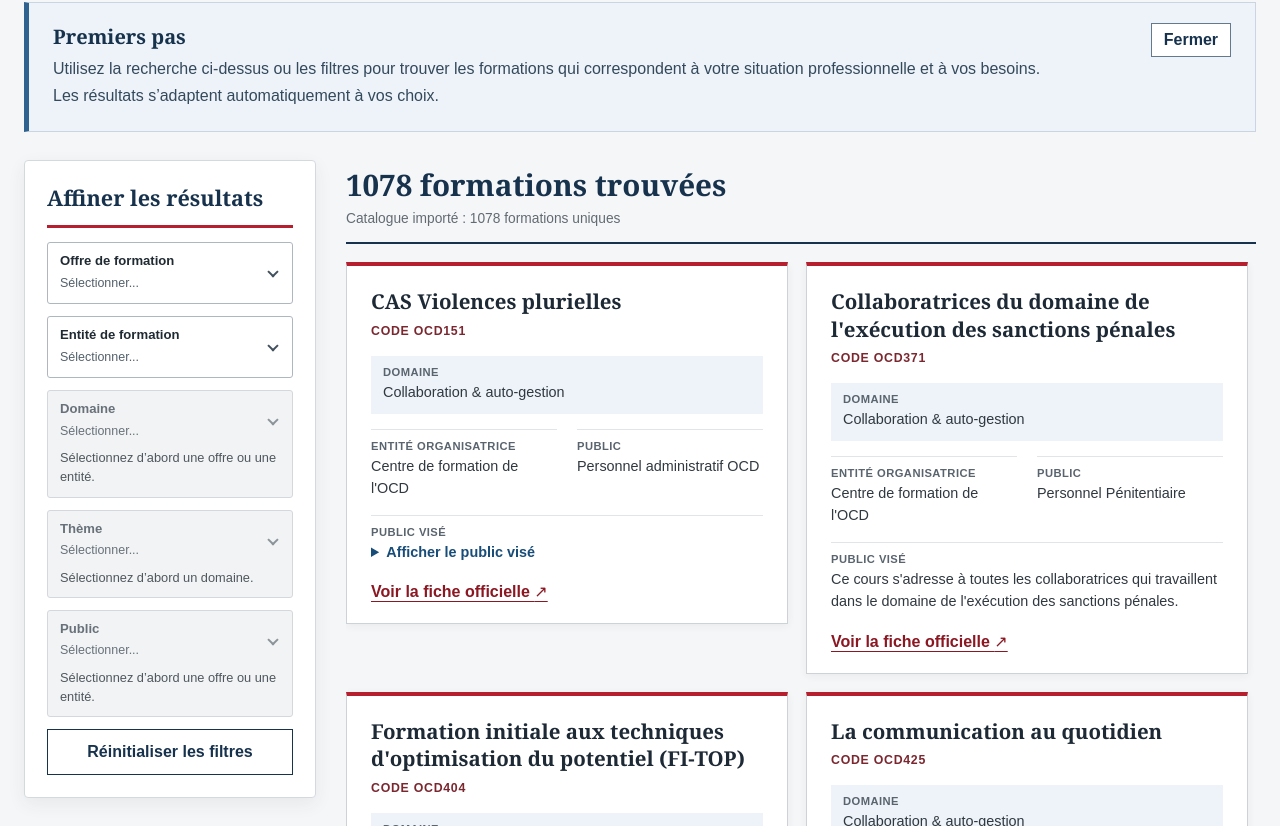
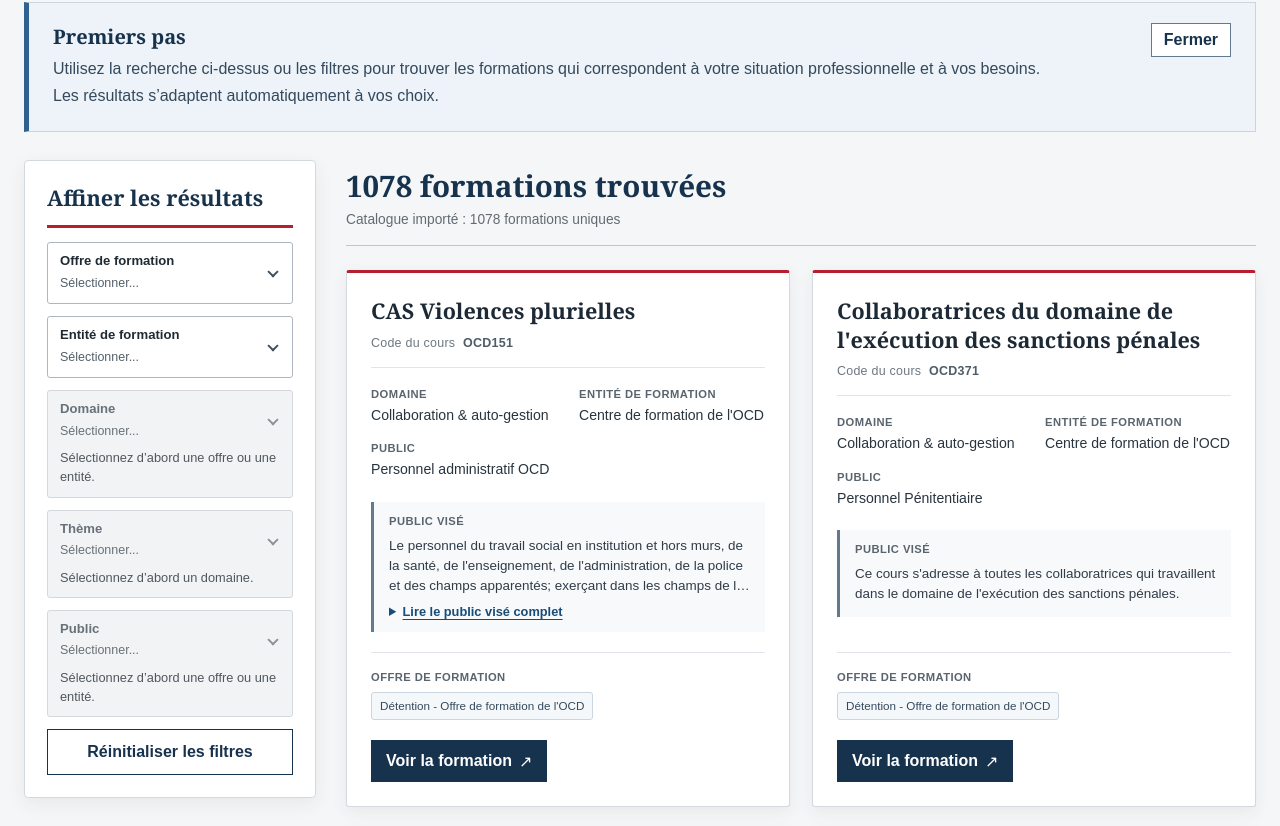
Before and after one commit to technologies-formation/catalogue-formations, a React (Vite) app: page / in a window 1280 px wide. Shown: the part 354-1180 px from the top of the page. Built offline with nearby package versions, Linux system fonts and the light colour scheme.

Commit message:
feat: moderniser les cartes de formation

```diff
--- a/src/App.css
+++ b/src/App.css
@@ -407,9 +407,9 @@ select:disabled {
 }
 
 .official-results-heading {
-  margin-bottom: 18px;
-  padding: 4px 0 16px;
-  border-bottom: 2px solid #17324d;
+  margin-bottom: 24px;
+  padding: 5px 0 18px;
+  border-bottom: 1px solid #bcc7d1;
 }
 
 .official-results-heading h2 {
@@ -429,7 +429,7 @@ select:disabled {
   display: flex;
   flex-wrap: wrap;
   gap: 8px;
-  margin-top: 15px;
+  margin-top: 18px;
 }
 
 .active-filters button {
@@ -461,70 +461,64 @@ select:disabled {
 
 .official-results-scroll {
   display: grid;
-  align-items: start;
-  gap: 18px;
-  max-height: 860px;
-  padding-right: 8px;
-  overflow-y: auto;
+  align-items: stretch;
+  gap: 22px;
 }
 
 .official-course-card {
   min-width: 0;
-  padding: 22px 24px;
-  border: 1px solid #cdd2d7;
-  border-top: 4px solid #b51f2e;
+  display: flex;
+  flex-direction: column;
+  padding: 24px;
+  border: 1px solid #d3d9df;
+  border-top: 3px solid #b51f2e;
+  border-radius: 3px;
   background: #fff;
-  box-shadow: 0 2px 8px rgba(23, 50, 77, .06);
+  box-shadow: 0 5px 16px rgba(23, 50, 77, .07);
 }
 
 .official-course-card-heading {
-  margin-bottom: 18px;
+  margin-bottom: 20px;
+  padding-bottom: 17px;
+  border-bottom: 1px solid #e1e5e9;
 }
 
 .official-course-card h3 {
   margin: 0;
   color: #1d2935;
   font-family: Georgia, 'Times New Roman', serif;
-  font-size: 1.28rem;
-  line-height: 1.34;
+  font-size: clamp(1.18rem, 1.8vw, 1.35rem);
+  line-height: 1.32;
   overflow-wrap: anywhere;
 }
 
 .official-course-code {
-  margin: 8px 0 0;
-  color: #7b2730;
-  font-size: .77rem;
+  margin: 10px 0 0;
+  color: #4f5d69;
+  font-size: .78rem;
   font-weight: 750;
-  letter-spacing: .06em;
-  text-transform: uppercase;
+  letter-spacing: .02em;
 }
 
-.official-course-card dl {
+.official-course-code span {
+  margin-right: 4px;
+  color: #6d7780;
+  font-weight: 400;
+}
+
+.official-course-metadata {
   display: grid;
   grid-template-columns: repeat(2, minmax(0, 1fr));
-  gap: 15px 20px;
-  margin: 0 0 19px;
+  gap: 17px 22px;
+  margin: 0 0 22px;
 }
 
-.official-course-card dl > div {
+.official-course-metadata > div {
   min-width: 0;
-  padding-top: 10px;
-  border-top: 1px solid #e2e5e8;
 }
 
-.official-course-card dl > .official-course-domain {
-  grid-column: 1 / -1;
-  padding: 10px 12px;
-  border-top: 0;
-  background: #edf3f8;
-}
-
-.official-course-card dl > .official-course-target-audience {
-  grid-column: 1 / -1;
-}
-
-.official-course-card dt {
-  margin-bottom: 4px;
+.official-course-metadata dt {
+  margin-bottom: 5px;
   color: #5a646e;
   font-size: .7rem;
   font-weight: 750;
@@ -532,18 +526,55 @@ select:disabled {
   text-transform: uppercase;
 }
 
-.official-course-card dd {
+.official-course-metadata dd {
   margin: 0;
-  color: #303840;
-  font-size: .9rem;
-  line-height: 1.52;
+  color: #28343f;
+  font-size: .88rem;
+  line-height: 1.45;
   white-space: pre-line;
   overflow-wrap: anywhere;
 }
 
+.official-course-target-audience {
+  margin-bottom: 20px;
+  padding: 13px 15px;
+  border-left: 3px solid #62798e;
+  background: #f7f9fb;
+}
+
+.official-course-target-audience h4,
+.official-course-offers h4 {
+  margin: 0 0 9px;
+  color: #5a646e;
+  font-size: .7rem;
+  letter-spacing: .04em;
+  text-transform: uppercase;
+}
+
+.target-audience-preview {
+  display: -webkit-box;
+  margin: 0;
+  color: #303c47;
+  font-size: .84rem;
+  line-height: 1.48;
+  white-space: pre-line;
+  overflow: hidden;
+  overflow-wrap: anywhere;
+  -webkit-box-orient: vertical;
+  -webkit-line-clamp: 3;
+}
+
+.target-audience-details {
+  margin-top: 9px;
+}
+
 .target-audience-details summary {
+  width: fit-content;
   color: #174d78;
+  font-size: .8rem;
   font-weight: 750;
+  text-decoration: underline;
+  text-underline-offset: 3px;
   cursor: pointer;
 }
 
@@ -552,19 +583,62 @@ select:disabled {
 }
 
 .target-audience-details p {
-  margin: 12px 0 0;
+  margin: 11px 0 0;
+  color: #303c47;
+  font-size: .84rem;
+  line-height: 1.52;
   white-space: pre-line;
+  overflow-wrap: anywhere;
 }
 
-.official-course-card a {
-  display: inline-block;
-  color: #8b1722;
-  font-weight: 750;
-  text-underline-offset: 4px;
+.official-course-offers {
+  margin-top: auto;
+  padding-top: 18px;
+  border-top: 1px solid #e1e5e9;
 }
 
-.official-course-card a:hover {
-  color: #5f0f17;
+.official-course-offers ul {
+  display: flex;
+  flex-wrap: wrap;
+  gap: 6px;
+  margin: 0;
+  padding: 0;
+  list-style: none;
+}
+
+.official-course-offers li {
+  max-width: 100%;
+  padding: 5px 8px;
+  border: 1px solid #cbd5df;
+  border-radius: 3px;
+  color: #34495c;
+  background: #f5f8fa;
+  font-size: .73rem;
+  line-height: 1.35;
+  overflow-wrap: anywhere;
+}
+
+.official-course-card-action {
+  margin-top: 20px;
+}
+
+.official-course-card-action a {
+  display: inline-flex;
+  align-items: center;
+  gap: 7px;
+  min-height: 42px;
+  padding: 9px 14px;
+  border: 1px solid #17324d;
+  color: #fff;
+  background: #17324d;
+  font-weight: 750;
+  text-decoration: none;
+}
+
+.official-course-card-action a:hover,
+.official-course-card-action a:focus-visible {
+  border-color: #8b1722;
+  background: #8b1722;
 }
 
 .empty-state {
@@ -697,13 +771,13 @@ select:disabled {
     padding: 20px;
   }
 
-  .official-course-card dl {
+  .official-course-metadata {
     grid-template-columns: 1fr;
   }
 
-  .official-course-card dl > .official-course-domain,
-  .official-course-card dl > .official-course-target-audience {
-    grid-column: auto;
+  .official-course-card-action a {
+    justify-content: center;
+    width: 100%;
   }
 }
 
--- a/src/App.jsx
+++ b/src/App.jsx
@@ -7,7 +7,7 @@ import {
 } from './domain/coursePublic.js'
 
 const NO_FILTER = ''
-const LONG_AUDIENCE_THRESHOLD = 220
+const LONG_TARGET_AUDIENCE_THRESHOLD = 240
 
 function uniqueTextValues(values) {
   return [
@@ -422,47 +422,67 @@ function FacetGroup({
 
 function OfficialCourseCard({ course }) {
   const unavailable = 'Information officielle non disponible'
-  const targetAudience = course.officialData.targetAudienceRaw
+  const theme = course.officialData.themeRaw
+  const targetAudience =
+    typeof course.officialData.targetAudienceRaw === 'string' &&
+    course.officialData.targetAudienceRaw.trim() !== ''
+      ? course.officialData.targetAudienceRaw
+      : unavailable
   const hasLongTargetAudience =
-    typeof targetAudience === 'string' &&
-    targetAudience.length > LONG_AUDIENCE_THRESHOLD
+    targetAudience !== unavailable &&
+    targetAudience.length > LONG_TARGET_AUDIENCE_THRESHOLD
 
   return (
     <article className="official-course-card">
       <div className="official-course-card-heading">
         <h3>{course.officialData.titleRaw ?? unavailable}</h3>
-        <p className="official-course-code">Code {course.code}</p>
+        <p className="official-course-code">
+          <span>Code du cours</span> {course.code}
+        </p>
       </div>
-      <dl>
-        <div className="official-course-domain">
+      <dl className="official-course-metadata">
+        <div>
           <dt>Domaine</dt>
           <dd>{course.officialData.domainRaw ?? unavailable}</dd>
         </div>
+        {theme && (
           <div>
-          <dt>Entité organisatrice</dt>
+            <dt>Thème</dt>
+            <dd>{theme}</dd>
+          </div>
+        )}
+        <div>
+          <dt>Entité de formation</dt>
           <dd>{course.officialData.organizingEntityRaw ?? unavailable}</dd>
         </div>
         <div>
           <dt>Public</dt>
           <dd>{course.officialData.publicValue}</dd>
         </div>
-        <div className="official-course-target-audience">
-          <dt>Public visé</dt>
-          <dd>
-            {hasLongTargetAudience ? (
+      </dl>
+      <section className="official-course-target-audience" aria-label="Public visé">
+        <h4>Public visé</h4>
+        <p className="target-audience-preview">{targetAudience}</p>
+        {hasLongTargetAudience && (
           <details className="target-audience-details">
-                <summary>Afficher le public visé</summary>
+            <summary>Lire le public visé complet</summary>
             <p>{targetAudience}</p>
           </details>
-            ) : (
-              targetAudience ?? unavailable
         )}
-          </dd>
+      </section>
+      <div className="official-course-offers">
+        <h4>Offre{course.catalogueOffers.length !== 1 ? 's' : ''} de formation</h4>
+        <ul>
+          {course.catalogueOffers.map((offer) => (
+            <li key={offer}>{offer}</li>
+          ))}
+        </ul>
       </div>
-      </dl>
+      <div className="official-course-card-action">
         <a href={course.sourceUrl} target="_blank" rel="noopener noreferrer">
-        Voir la fiche officielle <span aria-hidden="true">↗</span>
+          Voir la formation <span aria-hidden="true">↗</span>
         </a>
+      </div>
     </article>
   )
 }
```
Lines whose indentation alone changed are shown as unchanged.
